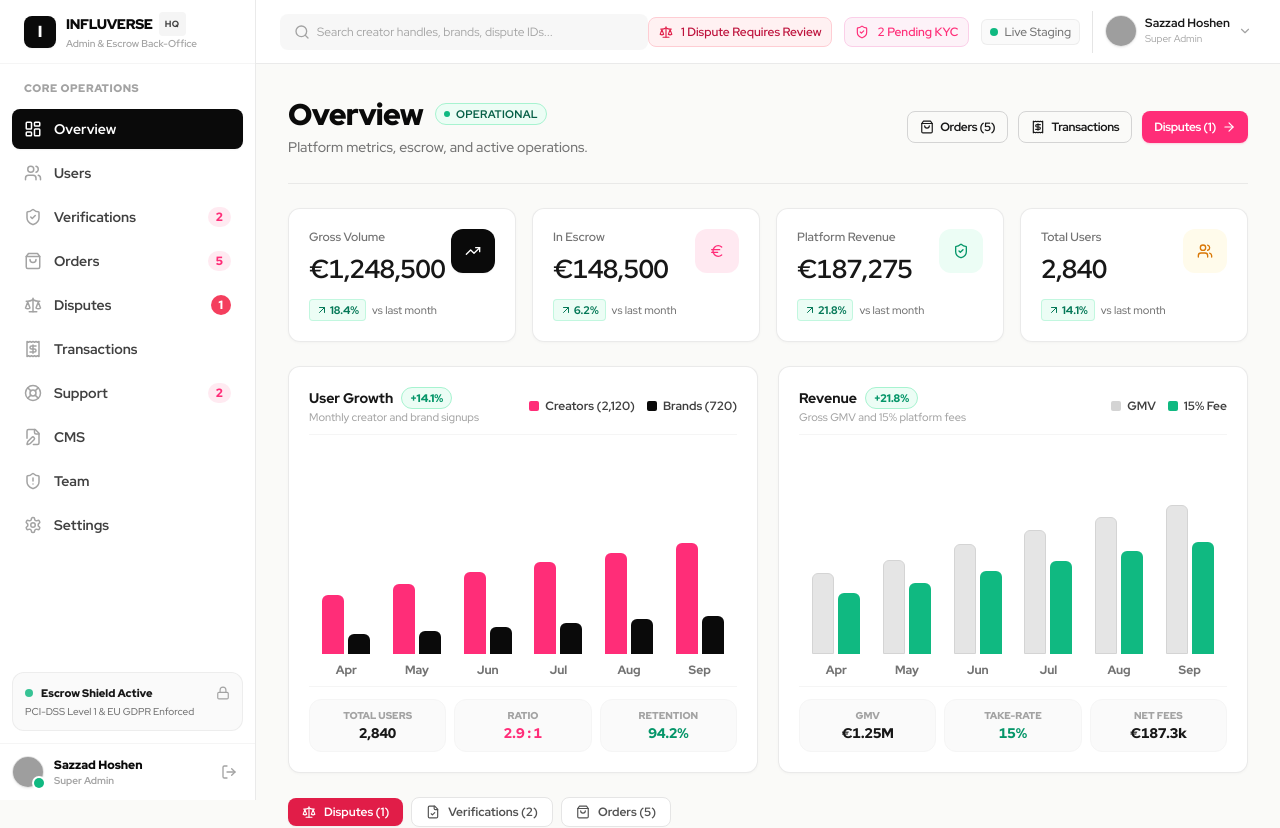
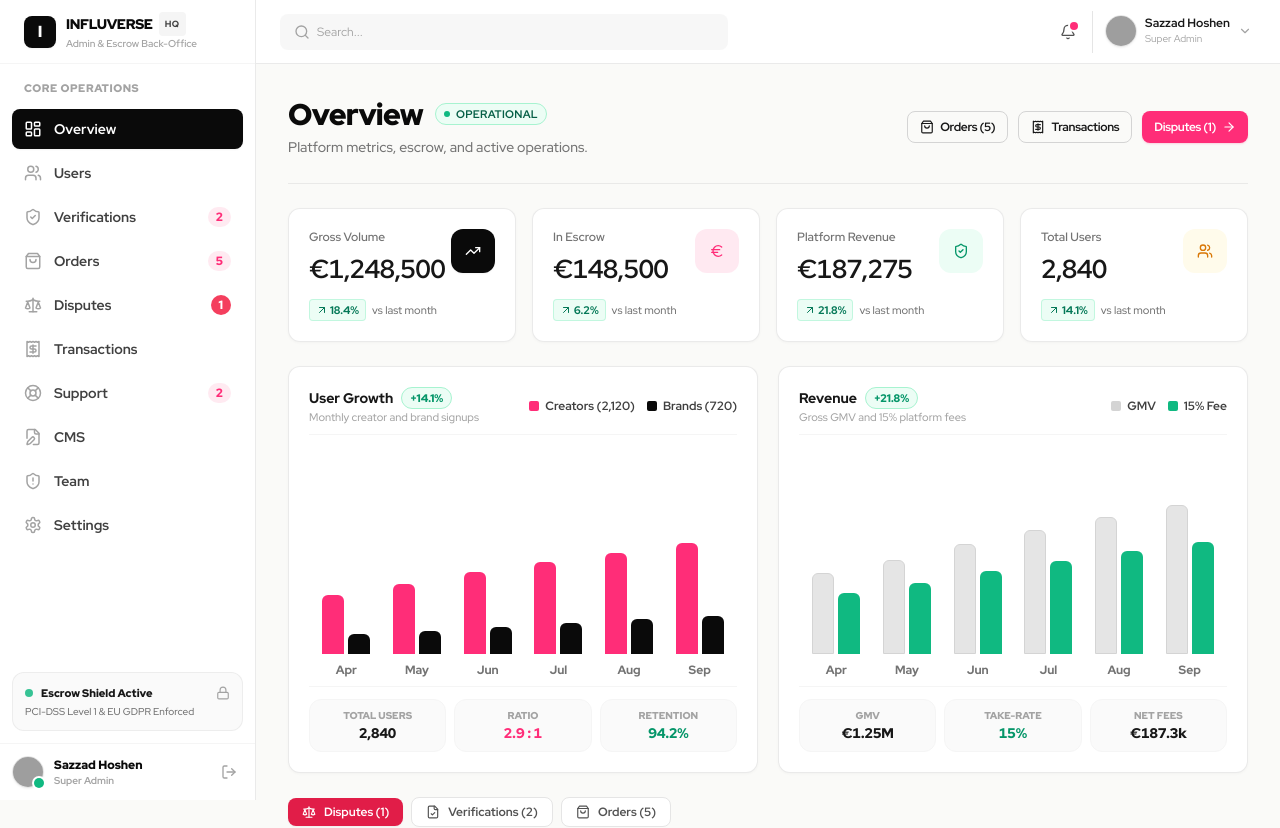
Before and after one commit to BeingSazzad/Influencer-Dashboard, a React (Vite) app: page / in a window 1280 px wide. Shown: the top 828 px of the page. Built offline with nearby package versions, Linux system fonts and the light colour scheme; grey boxes are pictures that could not be loaded; a web font is replaced by a local one.

Commit message:
feat(topbar): add notification bell and dropdown, remove bulky alert buttons and live staging pill

```diff
--- a/src/components/layout/Topbar.tsx
+++ b/src/components/layout/Topbar.tsx
@@ -1,4 +1,4 @@
-import React from 'react';
+import React, { useState, useRef, useEffect } from 'react';
 import { useNavigate } from 'react-router-dom';
 import { ROUTES } from '@/constants/routes';
 import { useAppDispatch, useAppSelector } from '@/store/hooks';
@@ -11,16 +11,15 @@
   Settings,
   LogOut,
   ChevronDown,
-  Scale,
-  ShieldCheck,
-  Globe,
+  Users,
+  Check,
 } from 'lucide-react';
 
 export interface TopbarProps {
   onMobileMenuToggle?: () => void;
 }
 
-export const Topbar: React.FC<TopbarProps> = ({ onMobileMenuToggle }) => {
+export const Topbar: React.FC<TopbarProps> = () => {
   const dispatch = useAppDispatch();
   const navigate = useNavigate();
   const currentUser = useAppSelector((state) => state.auth.currentUser);
@@ -32,22 +31,76 @@
     (state) => state.escrow.disputes.filter((d) => d.status === 'open').length
   );
 
+  // Notification state
+  const [isNotifOpen, setIsNotifOpen] = useState(false);
+  const notifRef = useRef<HTMLDivElement>(null);
+  const [readNotifs, setReadNotifs] = useState<Record<string, boolean>>({});
+
+  const notifications = [
+    {
+      id: 'notif-1',
+      title: 'Verification Request',
+      description: `${pendingVerifications} creator application${pendingVerifications > 1 ? 's' : ''} awaiting KYC review`,
+      time: '10m ago',
+      route: ROUTES.DASHBOARD.VERIFICATION,
+      show: pendingVerifications > 0,
+    },
+    {
+      id: 'notif-2',
+      title: 'Escrow Dispute',
+      description: `${openDisputes} campaign dispute${openDisputes > 1 ? 's' : ''} requiring arbitration`,
+      time: '25m ago',
+      route: ROUTES.DASHBOARD.ESCROW,
+      show: openDisputes > 0,
+    },
+    {
+      id: 'notif-3',
+      title: 'Support Ticket',
+      description: 'TCK-501: Payout inquiry from Creator Sophie Kim',
+      time: '1h ago',
+      route: ROUTES.DASHBOARD.TICKETS,
+      show: true,
+    },
+  ].filter((n) => n.show);
+
+  const unreadCount = notifications.filter((n) => !readNotifs[n.id]).length;
+
+  useEffect(() => {
+    const handleClickOutside = (e: MouseEvent) => {
+      if (notifRef.current && !notifRef.current.contains(e.target as Node)) {
+        setIsNotifOpen(false);
+      }
+    };
+    if (isNotifOpen) {
+      document.addEventListener('mousedown', handleClickOutside);
+    }
+    return () => document.removeEventListener('mousedown', handleClickOutside);
+  }, [isNotifOpen]);
+
+  const markAllRead = () => {
+    const all: Record<string, boolean> = {};
+    notifications.forEach((n) => {
+      all[n.id] = true;
+    });
+    setReadNotifs(all);
+  };
+
   const adminMenuItems = [
     {
       id: 'settings',
-      label: 'Admin Profile & Security',
+      label: 'Settings',
       icon: <Settings className="w-4 h-4" />,
       onClick: () => navigate(ROUTES.DASHBOARD.SETTINGS),
     },
     {
       id: 'team',
-      label: 'Team & RBAC Matrix',
-      icon: <ShieldCheck className="w-4 h-4" />,
+      label: 'Team',
+      icon: <Users className="w-4 h-4" />,
       onClick: () => navigate(ROUTES.DASHBOARD.TEAM),
     },
     {
       id: 'logout',
-      label: 'Sign Out of HQ',
+      label: 'Sign Out',
       danger: true,
       icon: <LogOut className="w-4 h-4" />,
       onClick: () => {
@@ -59,46 +112,102 @@
 
   return (
     <header className="h-16 bg-white/90 backdrop-blur-md border-b border-neutral-200/80 px-6 flex items-center justify-between sticky top-0 z-30">
-      {/* Omni Search Bar */}
+      {/* Search Bar */}
       <div className="flex items-center gap-4 flex-1 max-w-md">
         <div className="relative w-full">
           <Search className="w-4 h-4 text-neutral-400 absolute left-3.5 top-1/2 -translate-y-1/2 pointer-events-none" />
           <input
             type="text"
-            placeholder="Search creator handles, brands, dispute IDs..."
+            placeholder="Search..."
             className="w-full h-9 pl-9 pr-4 text-xs bg-neutral-100/80 hover:bg-neutral-100 focus:bg-white border border-transparent focus:border-neutral-300 rounded-lg outline-none transition-all placeholder:text-neutral-400 text-neutral-900 focus:ring-2 focus:ring-brand-pink/20"
           />
         </div>
       </div>
 
       {/* Right Controls */}
-      <div className="flex items-center gap-3">
-        {/* Disputed Cases Alert */}
-        {openDisputes > 0 && (
+      <div className="flex items-center gap-2">
+        {/* Notification Bell */}
+        <div className="relative" ref={notifRef}>
           <button
-            onClick={() => navigate(ROUTES.DASHBOARD.ESCROW)}
-            className="hidden sm:flex items-center gap-2 px-2.5 py-1.5 rounded-lg bg-rose-50 text-rose-700 border border-rose-200 text-xs font-semibold hover:bg-rose-100 transition-colors"
+            type="button"
+            onClick={() => setIsNotifOpen(!isNotifOpen)}
+            className="relative p-2 rounded-lg text-neutral-600 hover:text-neutral-900 hover:bg-neutral-100 transition-colors"
+            title="Notifications"
           >
-            <Scale className="w-3.5 h-3.5 text-rose-600" />
-            <span>{openDisputes} Dispute Requires Review</span>
+            <Bell className="w-4 h-4" />
+            {unreadCount > 0 && (
+              <span className="absolute top-1.5 right-1.5 w-2 h-2 rounded-full bg-brand-pink ring-2 ring-white" />
+            )}
           </button>
-        )}
 
-        {/* Pending Verification Alert */}
-        {pendingVerifications > 0 && (
-          <button
-            onClick={() => navigate(ROUTES.DASHBOARD.VERIFICATION)}
-            className="hidden sm:flex items-center gap-2 px-2.5 py-1.5 rounded-lg bg-pink-50 text-brand-pink border border-pink-200 text-xs font-semibold hover:bg-pink-100 transition-colors"
-          >
-            <ShieldCheck className="w-3.5 h-3.5 text-brand-pink" />
-            <span>{pendingVerifications} Pending KYC</span>
-          </button>
-        )}
+          {/* Notification Popover */}
+          {isNotifOpen && (
+            <div className="absolute right-0 mt-2 w-80 bg-white rounded-xl shadow-xl border border-neutral-200 overflow-hidden z-50 animate-in fade-in zoom-in-95 duration-150">
+              <div className="p-3 border-b border-neutral-100 flex items-center justify-between">
+                <div className="flex items-center gap-2">
+                  <span className="text-xs font-bold text-neutral-900">Notifications</span>
+                  {unreadCount > 0 && (
+                    <span className="text-[10px] font-bold px-1.5 py-0.5 rounded-full bg-pink-50 text-brand-pink">
+                      {unreadCount} new
+                    </span>
+                  )}
+                </div>
+                {unreadCount > 0 && (
+                  <button
+                    onClick={markAllRead}
+                    className="text-[11px] text-neutral-500 hover:text-neutral-900 font-semibold flex items-center gap-1"
+                  >
+                    <Check className="w-3 h-3" />
+                    Mark all read
+                  </button>
+                )}
+              </div>
 
-        {/* Live Marketplace Status Indicator */}
-        <div className="hidden lg:flex items-center gap-1.5 text-xs text-neutral-500 font-medium px-2 py-1 bg-neutral-50 rounded-md border border-neutral-200/60">
-          <span className="w-2 h-2 rounded-full bg-emerald-500" />
-          <span>Live Staging</span>
+              <div className="max-h-72 overflow-y-auto divide-y divide-neutral-100">
+                {notifications.length === 0 ? (
+                  <div className="p-6 text-center text-xs text-neutral-400">
+                    No new notifications
+                  </div>
+                ) : (
+                  notifications.map((notif) => {
+                    const isRead = readNotifs[notif.id];
+                    return (
+                      <button
+                        key={notif.id}
+                        onClick={() => {
+                          setReadNotifs((prev) => ({ ...prev, [notif.id]: true }));
+                          setIsNotifOpen(false);
+                          navigate(notif.route);
+                        }}
+                        className={`w-full p-3 text-left transition-colors flex items-start gap-2.5 hover:bg-neutral-50 ${
+                          !isRead ? 'bg-pink-50/20' : ''
+                        }`}
+                      >
+                        <span
+                          className={`w-2 h-2 rounded-full mt-1.5 shrink-0 ${
+                            !isRead ? 'bg-brand-pink' : 'bg-neutral-300'
+                          }`}
+                        />
+                        <div className="flex-1 min-w-0">
+                          <div className="flex items-center justify-between gap-2">
+                            <span className="text-xs font-bold text-neutral-900 truncate">
+                              {notif.title}
+                            </span>
+                            <span className="text-[10px] text-neutral-400 shrink-0">
+                              {notif.time}
+                            </span>
+                          </div>
+                          <p className="text-[11px] text-neutral-500 line-clamp-2 mt-0.5">
+                            {notif.description}
+                          </p>
+                        </div>
+                      </button>
+                    );
+                  })
+                )}
+              </div>
+            </div>
+          )}
         </div>
 
         {/* Profile Dropdown */}
```
